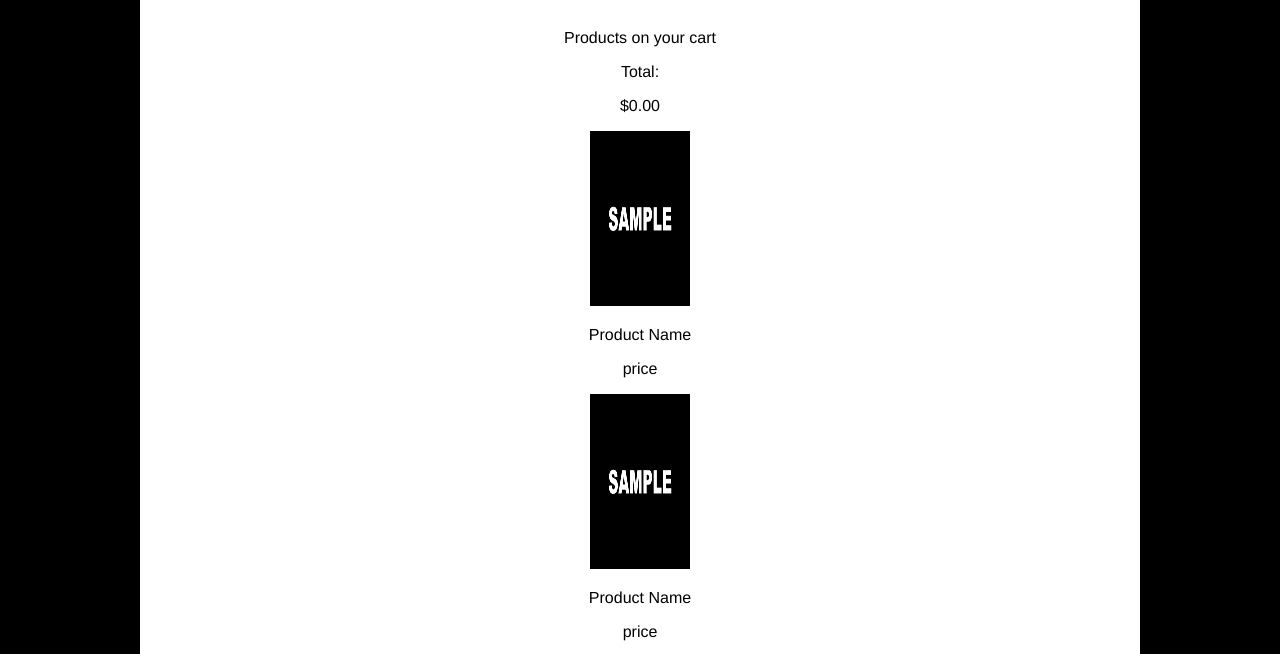
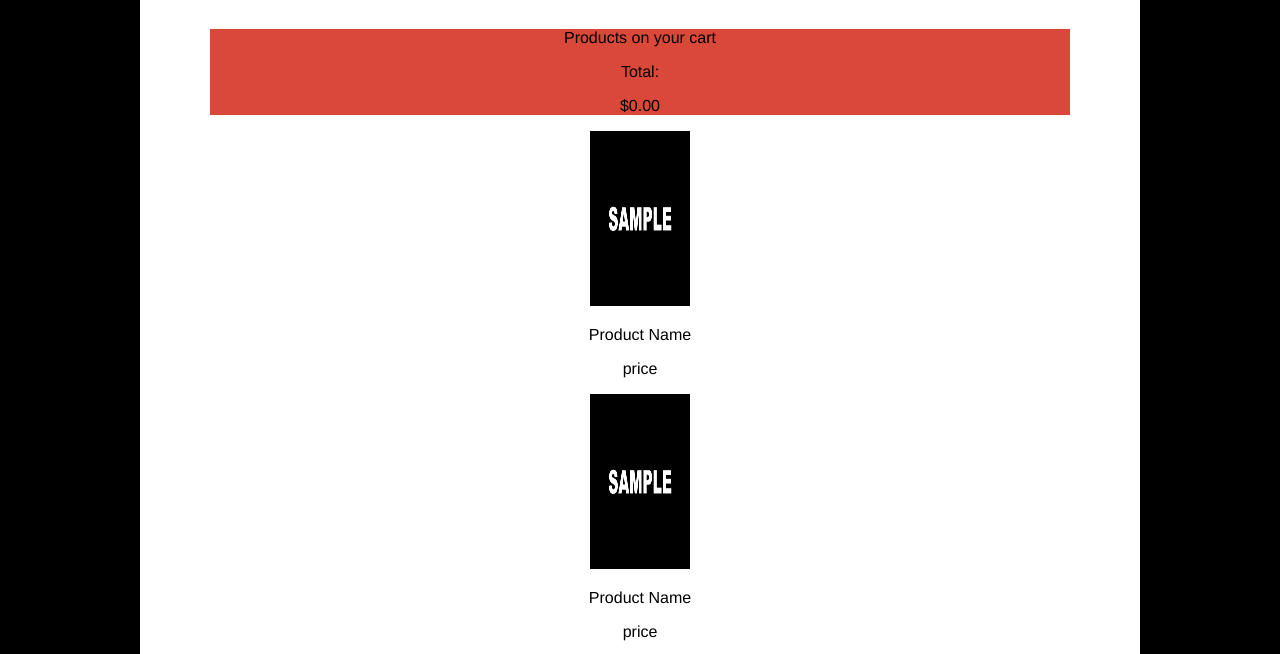
Before and after one commit to Sincaruk2018/HardwareWebstore, a plain HTML site: page kartPage.html in a window 1280 px wide. Shown: the part 57-711 px from the top of the page. Drawn offline with Linux system fonts and the light colour scheme.

Commit message:
Update hStyle.css

```diff
--- a/hStyle.css
+++ b/hStyle.css
@@ -149,4 +149,5 @@ footer
 
 .titlebox
 {
-	background-color:;
+	background-color: #D94838;
+}
```
